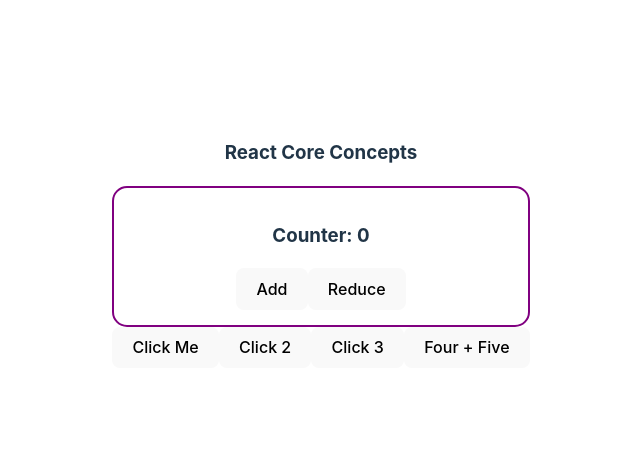
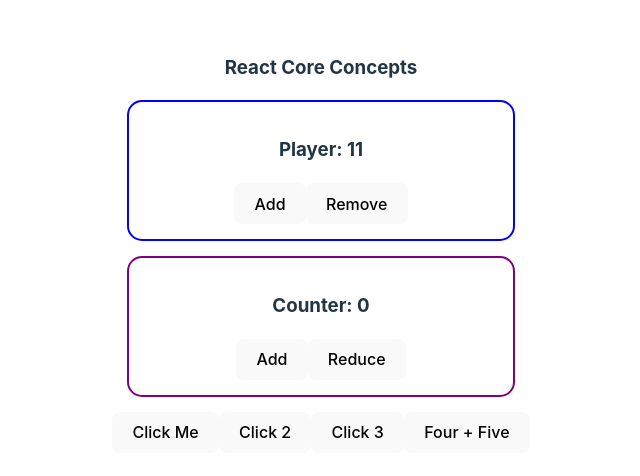
Before and after one commit to rownakabdullahomi/React_Core_Concepts_P2, a React (Vite) app: page / in a window 1280 px wide. Shown: the part 156-632 px from the top of the page, without its empty margins (319-959 px from the left). Built offline with nearby package versions, Linux system fonts and the light colour scheme.

Commit message:
useState() example 2 done

```diff
--- a/src/App.jsx
+++ b/src/App.jsx
@@ -3,6 +3,7 @@
 import viteLogo from '/vite.svg'
 import './App.css'
 import Counter from './Counter'
+import Team from './Team'
 
 function App() {
 
@@ -18,7 +19,10 @@
   return (
     <>
       <h3>React Core Concepts</h3>
+
+      <Team></Team>
       <Counter></Counter>
+
       <button onClick={handleClick}>Click Me</button>
       <button onClick={clickTwo}>Click 2</button>
       <button onClick={() => { alert("Click3") }}>Click 3</button>
--- a/src/Counter.jsx
+++ b/src/Counter.jsx
@@ -9,7 +9,7 @@
         setCount(count - 1);
     }
     return (
-        <div style={{ border: "2px solid purple", borderRadius: "15px", padding: "15px" }}>
+        <div style={{ border: "2px solid purple", borderRadius: "15px", padding: "15px", margin: "15px"}}>
             <h3>Counter: {count}</h3>
             <button onClick={handleAdd}>Add</button>
             <button onClick={handleReduce}>Reduce</button>
--- /dev/null
+++ b/src/Team.jsx
@@ -0,0 +1,27 @@
+import { useState } from "react"
+
+export default function Team() {
+
+    const [team, setTeam] = useState(11);
+
+    const handleAdd = () => {
+        setTeam(team + 1)
+    }
+    const handleRemove = () => {
+        setTeam(team - 1)
+    }
+
+    const teamStyle = {
+        border: "2px solid blue",
+        margin: "15px",
+        padding: "15px",
+        borderRadius: "15px"
+    }
+    return (
+        <div style={teamStyle}>
+            <h3>Player: {team}</h3>
+            <button onClick={handleAdd}>Add</button>
+            <button onClick={handleRemove}>Remove</button>
+        </div>
+    )
+}
```
